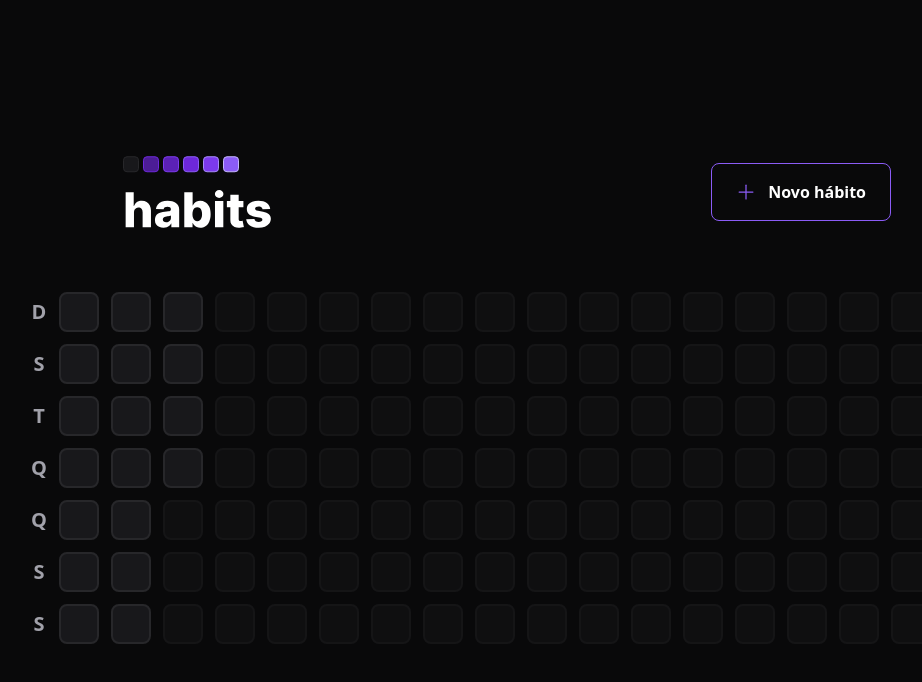
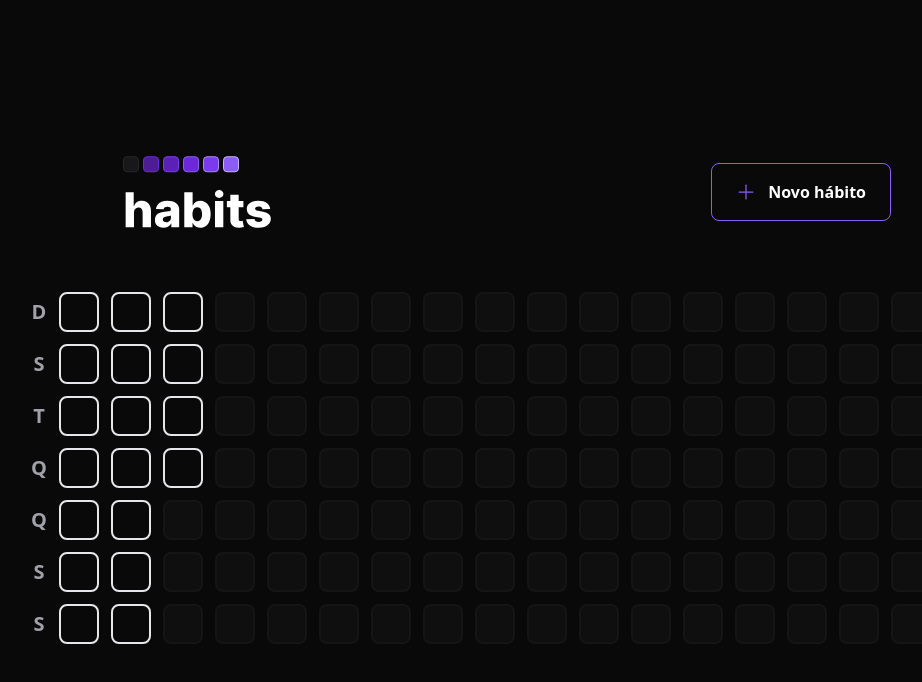
Before and after one commit to lucianobs1/nlw_web_habits, a React (Vite) app: page / in a window 1280 px wide. Shown: the top 682 px of the page, without its empty margins (133-1055 px from the left). Built offline with nearby package versions, Linux system fonts and the light colour scheme.

Commit message:
updated component HabitDay

```diff
--- a/src/components/HabitDay.tsx
+++ b/src/components/HabitDay.tsx
@@ -1,10 +1,44 @@
-// interface HabitDayProps {
-//   completed: number;
-// }
+import * as Popover from '@radix-ui/react-popover';
+import clsx from 'clsx';
+import { ProgressBar } from './ProgressBar';
 
-function HabitDay() {
+interface HabitDayProps {
+  completed: number;
+  amount: number;
+}
+
+function HabitDay({ completed, amount }: HabitDayProps) {
+  const completedPercentage = Math.round((completed / amount) * 100);
+
   return (
-    <div className="w-10 h-10 bg-zinc-900 border-2 border-zinc-800 rounded-lg"></div>
+    <Popover.Root>
+      <Popover.Trigger
+        className={clsx('w-10 h-10 border-2 rounded-lg', {
+          'bg-zinc-900 border-zinc-800': completedPercentage === 0,
+          'bg-violet-900 border-violet-700':
+            completedPercentage > 0 && completedPercentage < 20,
+          'bg-violet-800 border-violet-600':
+            completedPercentage >= 20 && completedPercentage < 40,
+          'bg-violet-700 border-violet-500':
+            completedPercentage >= 40 && completedPercentage < 60,
+          'bg-violet-600 border-violet-500':
+            completedPercentage >= 60 && completedPercentage < 80,
+          'bg-violet-500 border-violet-400': completedPercentage >= 80,
+        })}
+      />
+
+      <Popover.Portal>
+        <Popover.Content className="min-w-[320px] p-6 rounded-2xl bg-zinc-900 flex flex-col">
+          <span className="font-semibold text-zinc-400">terça-feira</span>
+          <span className="mt-1 font-extrabold leading-tight text-3xl">
+            17/01
+          </span>
+
+          <ProgressBar progress={completedPercentage} />
+          <Popover.Arrow height={8} width={16} className="fill-zinc-900" />
+        </Popover.Content>
+      </Popover.Portal>
+    </Popover.Root>
   );
 }
 
```
